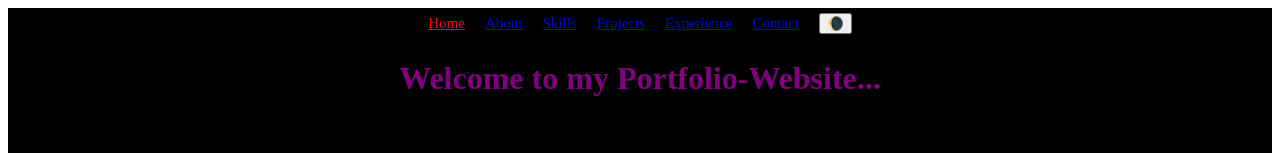
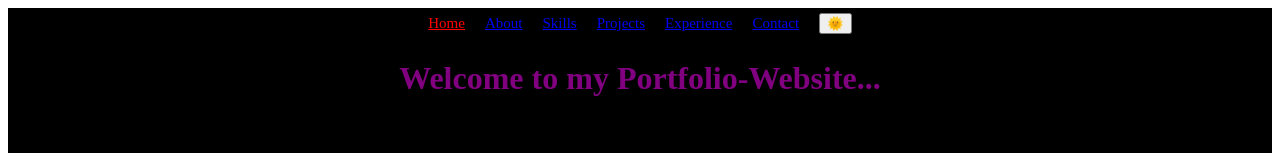
Before and after one commit to kamaukimani/portfolio-website, a React (Vite) app: page / in a window 1280 px wide. Shown: the top 153 px of the page. Built offline with nearby package versions, Linux system fonts and the light colour scheme.

Commit message:
update component

```diff
--- a/src/components/Dark.jsx
+++ b/src/components/Dark.jsx
@@ -4,9 +4,9 @@ function Dark({isDark,onDarkMode}){
     return(
         <div>
             {isDark ? (
+                <button onClick={onDarkMode}>🌘</button>
+            ) :(
                 <button onClick={onDarkMode}>🌞</button>
-            ) :(
-                <button onClick={onDarkMode}>🌘</button>
             )}
         </div>
     )
```
